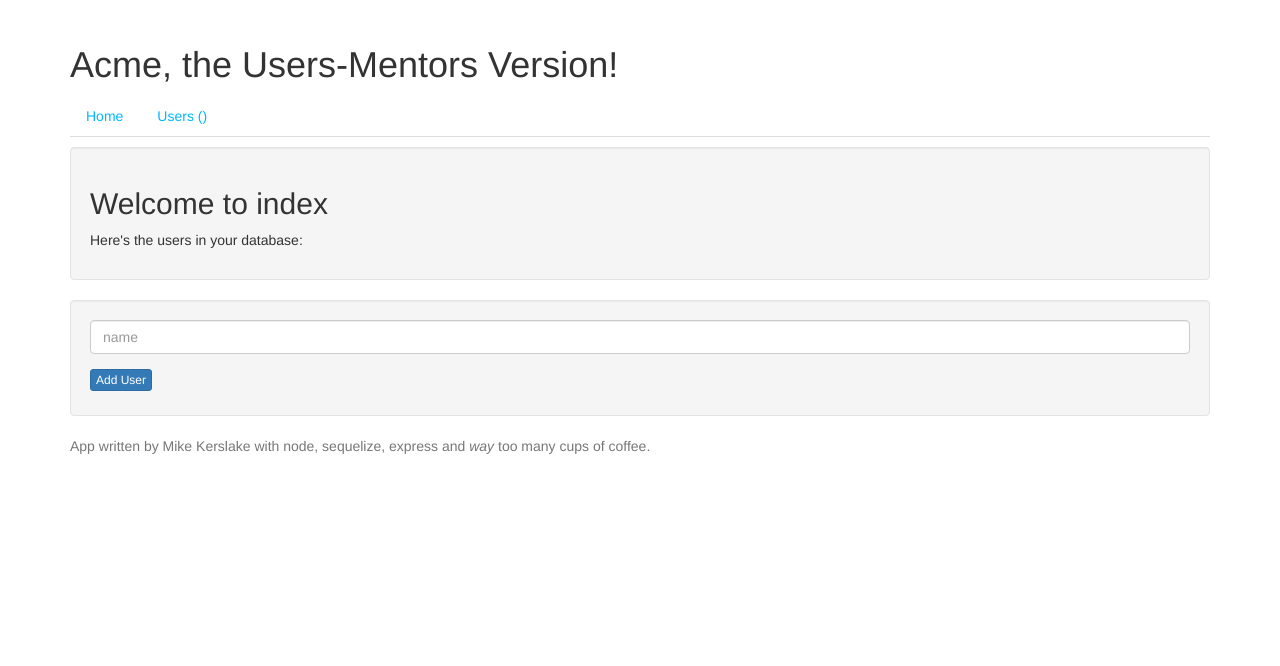
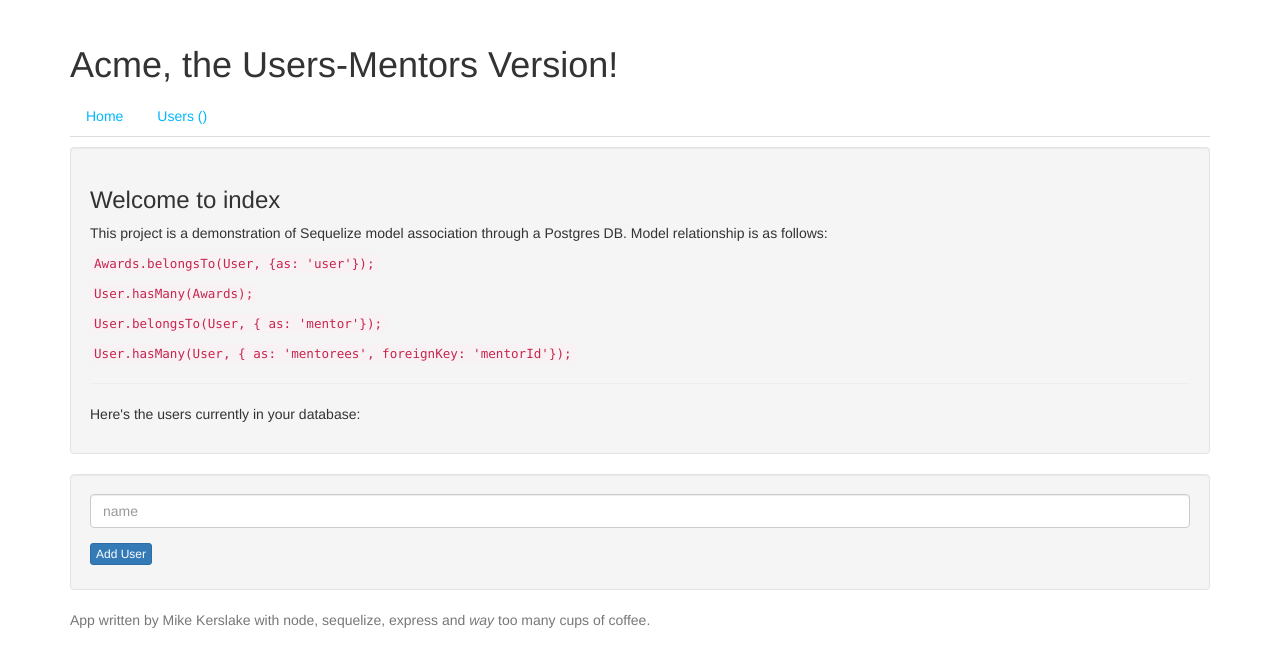
Before and after one commit to theonlymikeever/acme-users-mentors, a website: page views/index.html in a window 1280 px wide. Drawn offline with nearby package versions, Linux system fonts and the light colour scheme; files that its build step writes are made by us from their sources.

Commit message:
finished build

```diff
--- a/package.json
+++ b/package.json
@@ -17,6 +17,7 @@
   },
   "devDependencies": {},
   "scripts": {
+    "start": "DATABASE_URL=postgres://localhost/acme_users_mentorsDB node index.js",
     "test": "echo \"Error: no test specified\" && exit 1",
     "start:dev": "DATABASE_URL=postgres://localhost/acme_users_mentorsDB nodemon index.js",
     "test:dev": "DATABASE_URL=postgres://localhost/acme_users_mentorsDB ./node_modules/mocha/bin/mocha --recursive --watch"
--- a/views/index.html
+++ b/views/index.html
@@ -2,8 +2,14 @@
 
 {% block content %}
 <div class="well">
-   <h2>Welcome to index</h2>
-   <p>Here's the users in your database:</p>
+   <h3>Welcome to index</h3>
+   <p>This project is a demonstration of Sequelize model association through a Postgres DB. Model relationship is as follows:</p>
+   <p><code>Awards.belongsTo(User, {as: 'user'});</code></p>
+   <p><code>User.hasMany(Awards);</code></p>
+   <p><code>User.belongsTo(User, { as: 'mentor'});</code></p>
+   <p><code>User.hasMany(User, { as: 'mentorees', foreignKey: 'mentorId'});</code></p>
+   <hr>
+   <p>Here's the users currently in your database:</p>
   <ul>
       <!-- PLACEHOLDER LIST OF PAGES -->
       {% for user in users %}
```
Also changed, not shown: views/users.html (+11 -10 lines).
